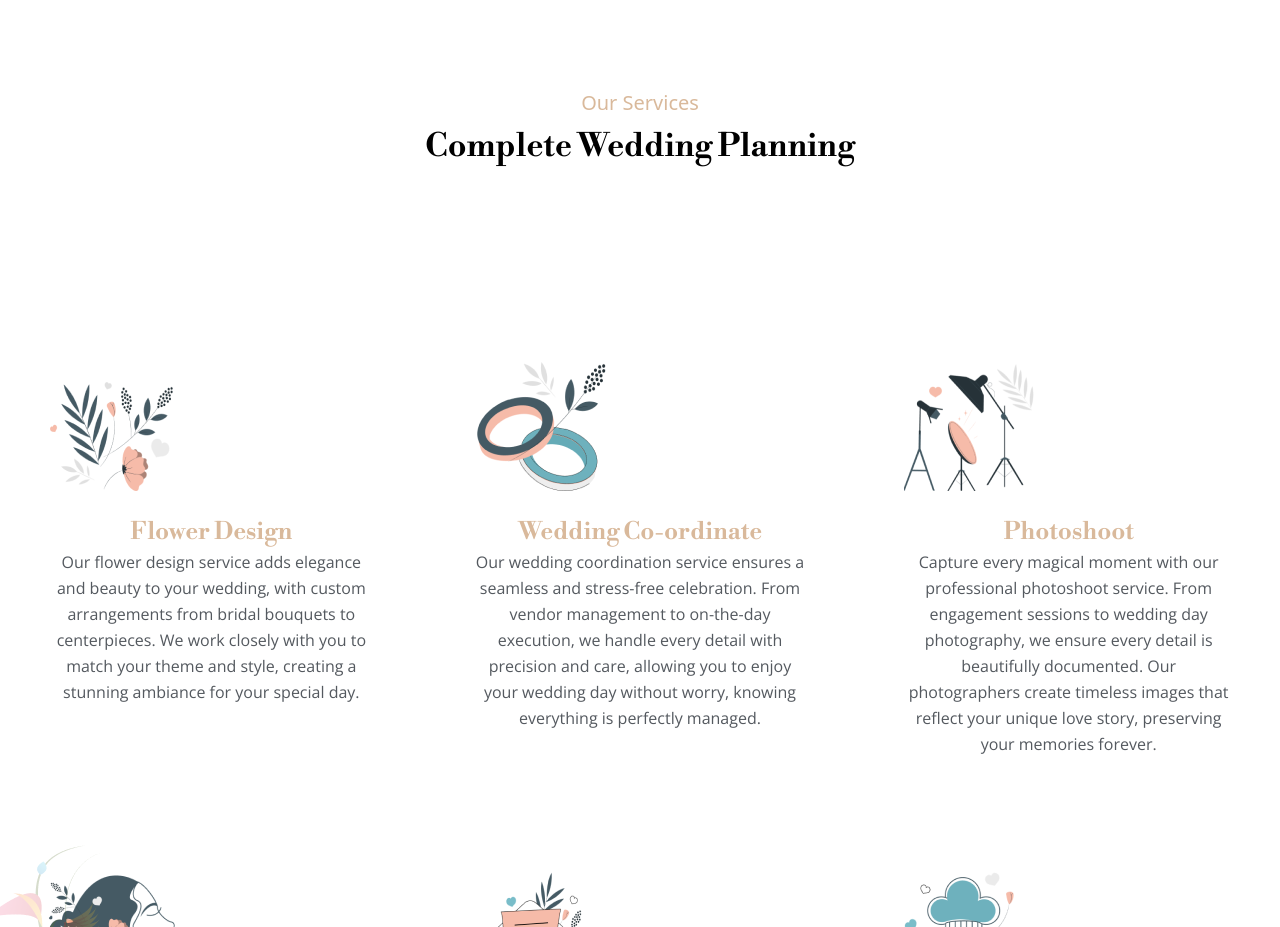
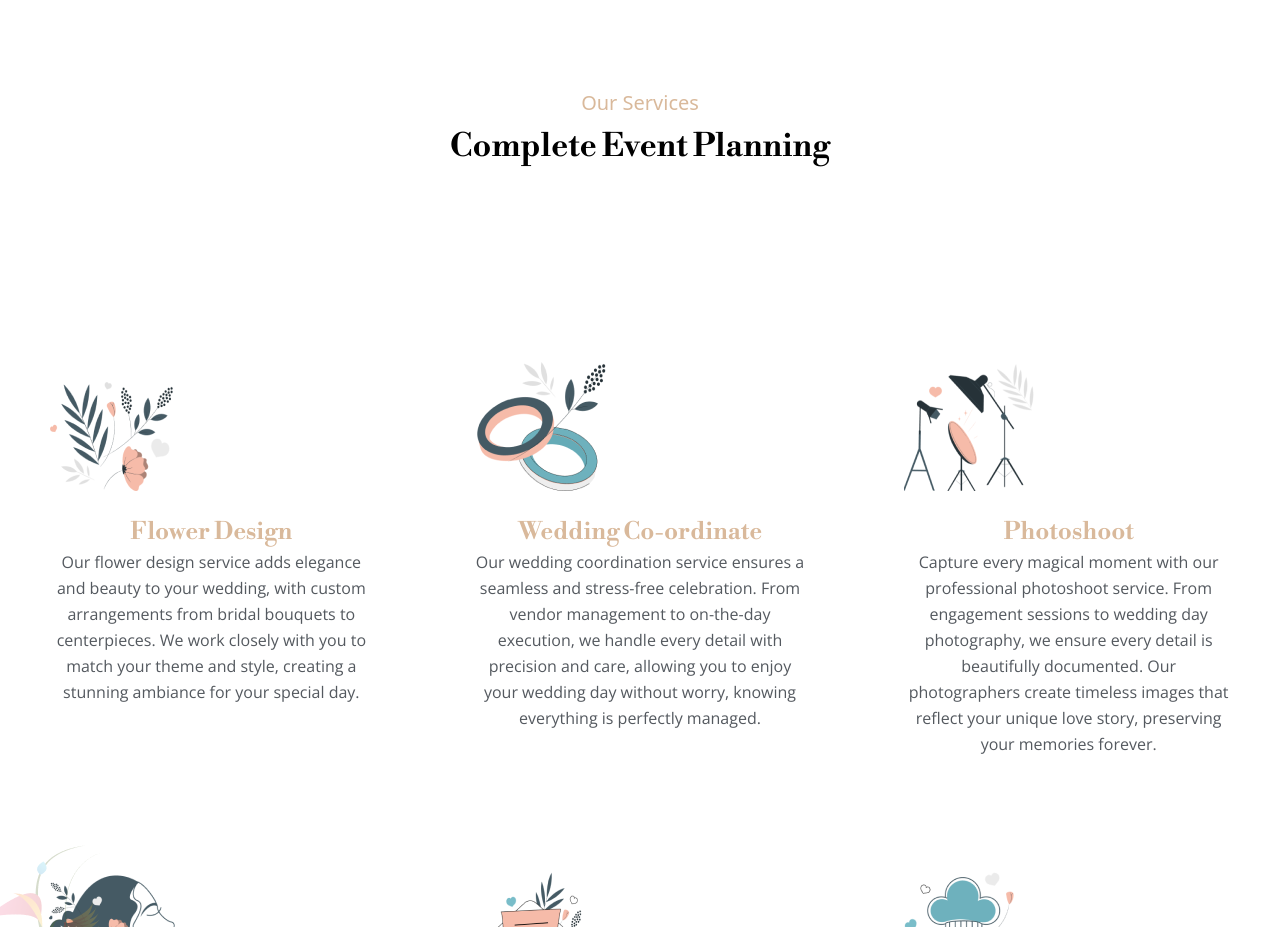
Before and after one commit to adeyem1/bridalluxe, a React (Vite) app: page / in a window 1280 px wide. Shown: the part 2040-2967 px from the top of the page. Built offline with nearby package versions, Linux system fonts and the light colour scheme; a web font is replaced by a local one.

Commit message:
contact form done

```diff
--- a/src/components/ServiceArea.jsx
+++ b/src/components/ServiceArea.jsx
@@ -52,7 +52,7 @@ const ServiceArea = () => {
               Our Services
             </span>
             <h3 className="rr-section-title wow rrfadeUp" data-wow-duration=".9s" data-wow-delay=".5s">
-              Complete Wedding Planning
+              Complete Event Planning
             </h3>
           </div>
         </div>
```
